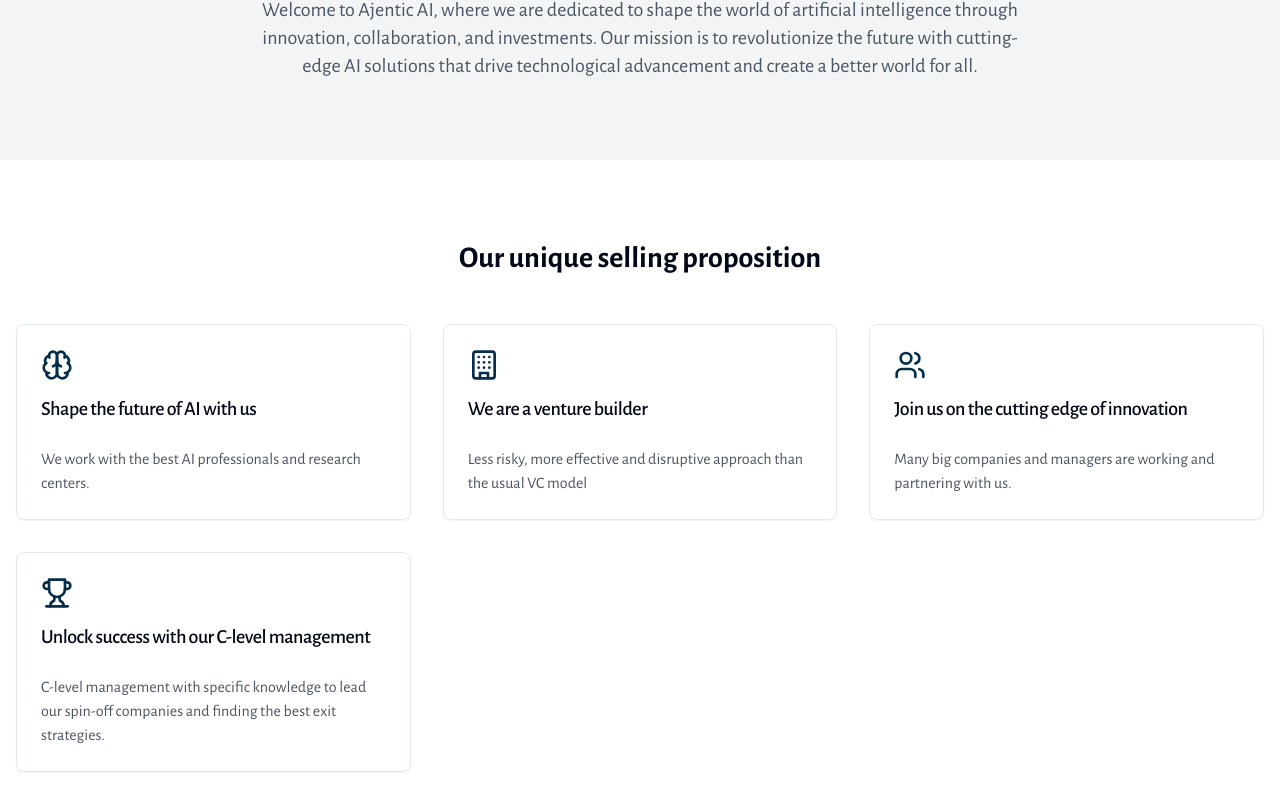
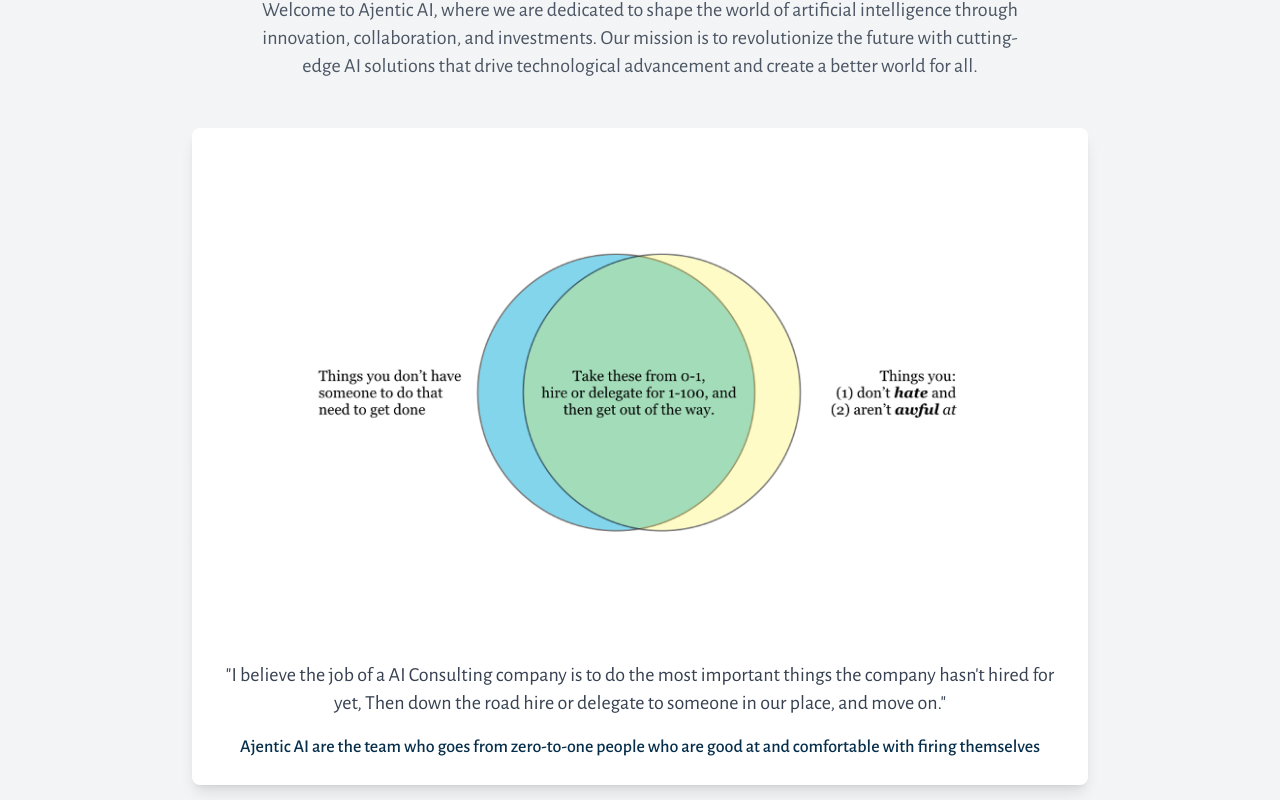
Before and after one commit to Ajentic/ajentic-ai, a React (Vite) app: page /about in a window 1280 px wide. Shown: the part 220-1020 px from the top of the page. Built offline with nearby package versions, Linux system fonts and the light colour scheme.

Commit message:
Add image representation to About page
Created a new visual representation to be displayed under the "Shaping the Future Through AI Innovation" section on the About page, enhancing the overall presentation of Ajentic AI's mission and values.
[skip gpt_engineer]

```diff
--- /dev/null
+++ b/src/components/VennDiagram.tsx
@@ -0,0 +1,25 @@
+import React from 'react';
+
+const VennDiagram = () => {
+  return (
+    <div className="max-w-4xl mx-auto my-12 p-6 bg-white rounded-lg shadow-lg">
+      <div className="relative w-full aspect-[16/9] flex items-center justify-center">
+        <img
+          src="/lovable-uploads/1fcced45-da7f-4037-bfe6-0808c9cecd22.png"
+          alt="Ajentic AI Approach Venn Diagram"
+          className="w-full h-auto max-w-2xl mx-auto"
+        />
+      </div>
+      <div className="mt-8 space-y-4 text-center">
+        <p className="text-xl text-gray-700">
+          "I believe the job of a AI Consulting company is to do the most important things the company hasn't hired for yet, Then down the road hire or delegate to someone in our place, and move on."
+        </p>
+        <p className="text-lg text-primary font-medium">
+          Ajentic AI are the team who goes from zero-to-one people who are good at and comfortable with firing themselves
+        </p>
+      </div>
+    </div>
+  );
+};
+
+export default VennDiagram;
--- a/src/pages/About.tsx
+++ b/src/pages/About.tsx
@@ -1,5 +1,6 @@
 import { Brain, Building, Users, Trophy } from "lucide-react";
 import USPCard from "@/components/USPCard";
+import VennDiagram from "@/components/VennDiagram";
 
 const About = () => {
   return (
@@ -12,6 +13,7 @@ const About = () => {
           <p className="text-xl text-center text-gray-600 max-w-3xl mx-auto">
             Welcome to Ajentic AI, where we are dedicated to shape the world of artificial intelligence through innovation, collaboration, and investments. Our mission is to revolutionize the future with cutting-edge AI solutions that drive technological advancement and create a better world for all.
           </p>
+          <VennDiagram />
         </div>
       </section>
 
```
Also changed, not shown: public/lovable-uploads/1fcced45-da7f-4037-bfe6-0808c9cecd22.png (added).
